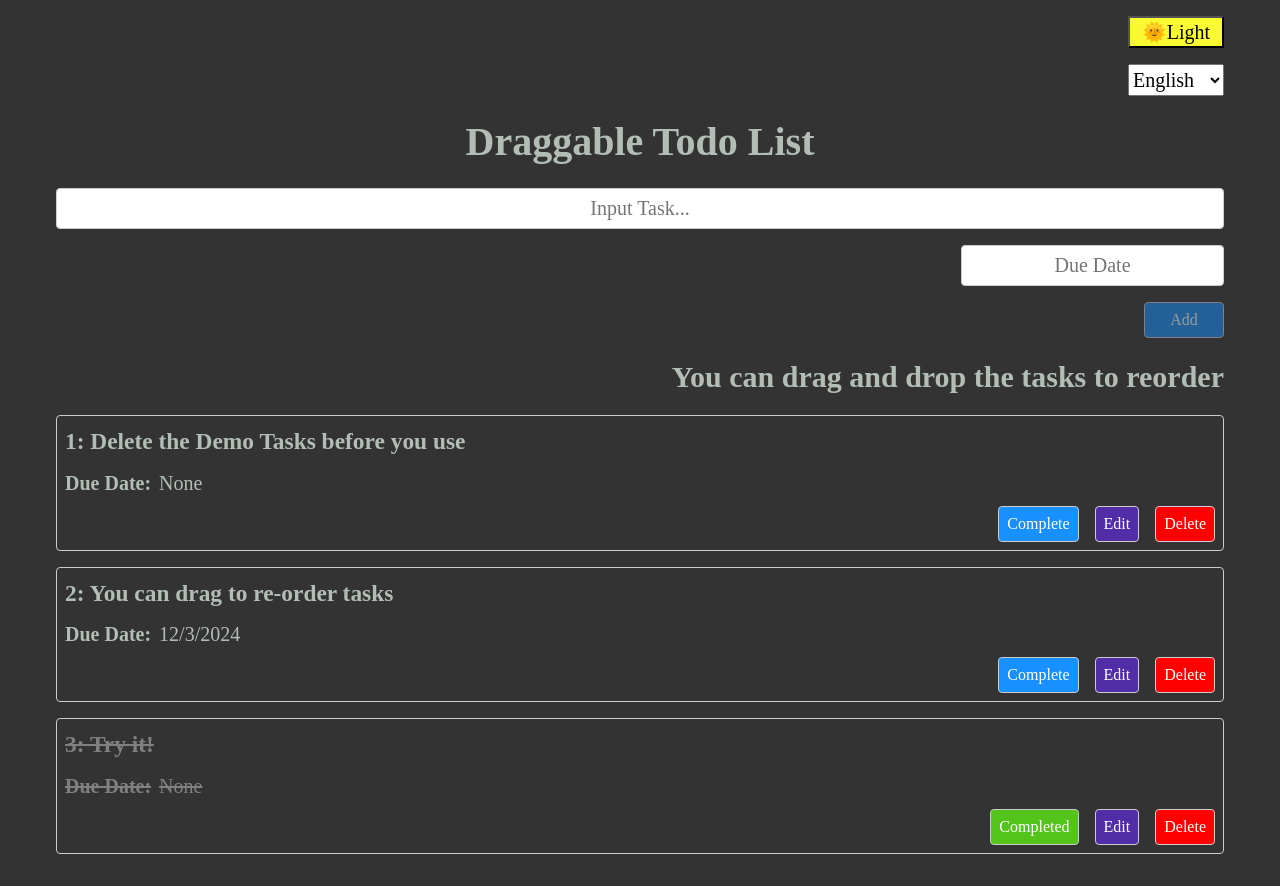
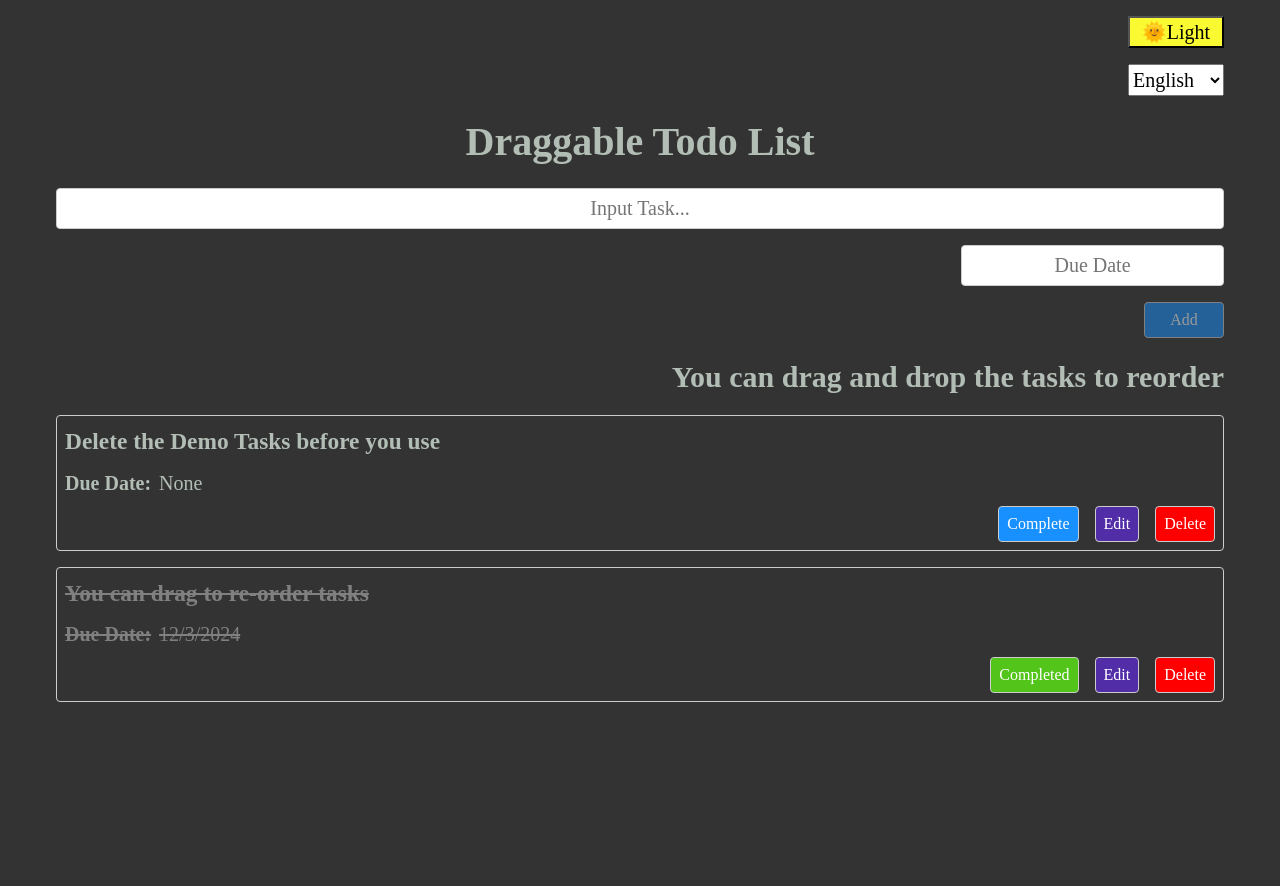
Before and after one commit to john-data-chen/ts-react-drag-and-drop-starter-kit, a React (Vite) app: page / in a window 1280 px wide. After the commit the page ends 800 px from the top, so only its background shows below. Built offline with nearby package versions, Linux system fonts and the light colour scheme.

Commit message:
Reduce data of demo tasks

```diff
--- a/src/constants/constants.ts
+++ b/src/constants/constants.ts
@@ -1,17 +1,16 @@
 const DEMO_TASKS = [
   {
     id: '1733313427660',
-    text: '1: Delete the Demo Tasks before you use',
+    text: 'Delete the Demo Tasks before you use',
     dueDate: null,
     completed: false
   },
   {
     id: '1733313461490',
-    text: '2: You can drag to re-order tasks',
+    text: 'You can drag to re-order tasks',
     dueDate: '2024-12-03T16:00:00.000Z',
-    completed: false
-  },
-  { id: '1733313502106', text: '3: Try it!', dueDate: null, completed: true }
+    completed: true
+  }
 ]
 
 const LANGUAGES = [
```
